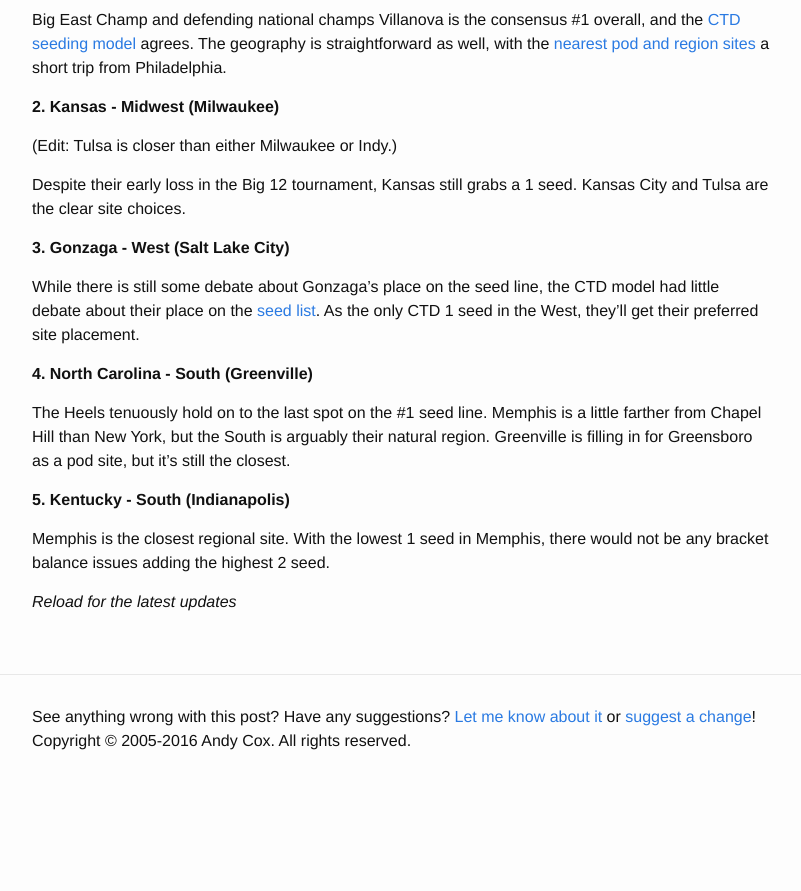
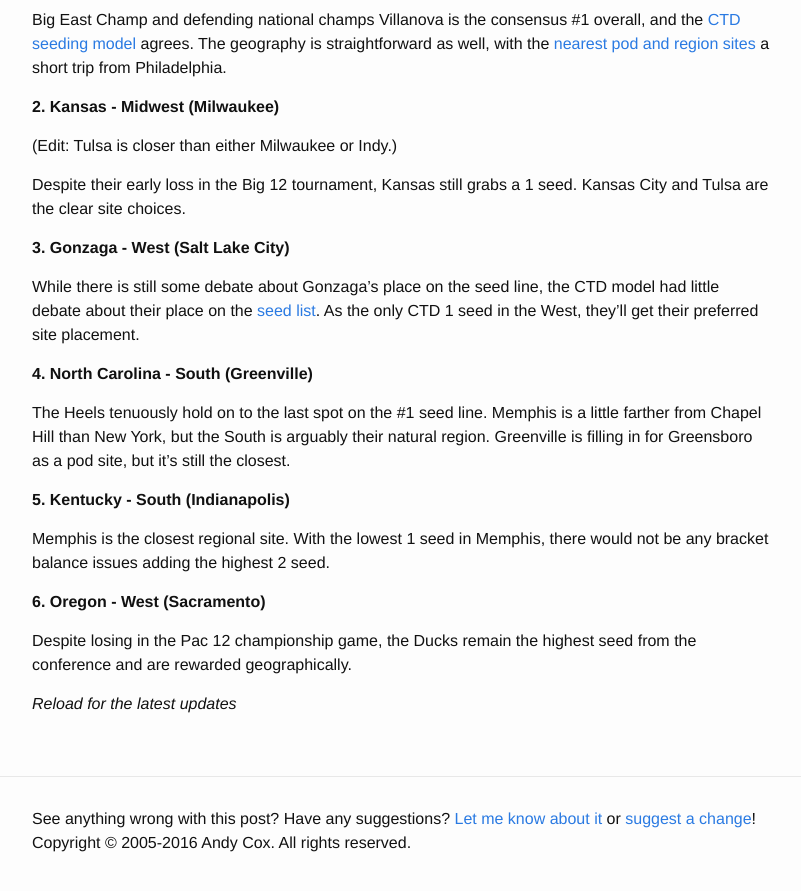
Before and after one commit to crashingthedance/blog.crashingthedance.com, a Jekyll site: the page built from _posts/2017-03-12-mocking_the_bracket_2017_edition.md, in a window 1280 px wide and 900 px high, scrolled down 2118 px. Shown: the top 891 px of the window, without its empty margins (238-1039 px from the left). Built offline with Jekyll 4.4.1, drawn with Linux system fonts in a browser that asks for light colours; before the commit the page ends 2916 px from its top, so only the background shows below that.

Commit message:
Mock bracket 2017 update

```diff
--- a/_posts/2017-03-12-mocking_the_bracket_2017_edition.md
+++ b/_posts/2017-03-12-mocking_the_bracket_2017_edition.md
@@ -140,5 +140,10 @@ still the closest.
 Memphis is the closest regional site. With the lowest 1 seed in Memphis,
 there would not be any bracket balance issues adding the highest 2 seed.
 
+**6. Oregon - West (Sacramento)**
+
+Despite losing in the Pac 12 championship game, the Ducks remain the highest seed
+from the conference and are rewarded geographically.
+
 <a name='latest'></a>
 *Reload for the latest updates*
```
